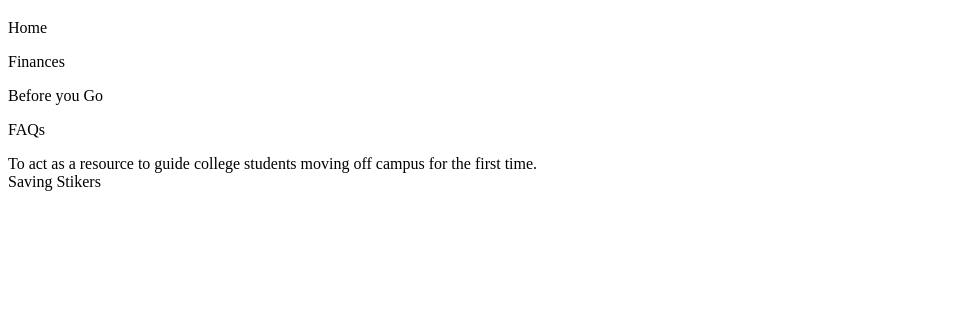
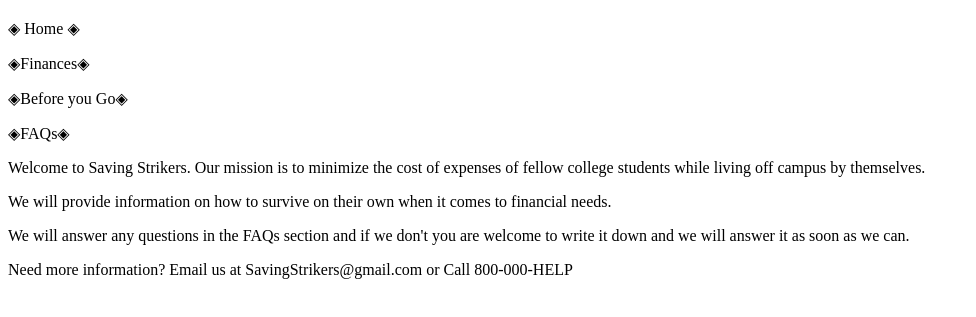
Before and after one commit to DarrylBrooks97/Saving-Strikers, a plain HTML site: page student/index.html in a window 1280 px wide. Shown: the part 61-378 px from the top of the page, without its empty margins (0-976 px from the left). Drawn offline with Linux system fonts and the light colour scheme.

Commit message:
Made some content changes

```diff
--- a/student/index.html
+++ b/student/index.html
@@ -8,21 +8,35 @@
 <html lang="en">
   <head>
     <meta charset="utf-8" />
-    <title>Home</title>
+    <title>Home Page</title>
   </head>
   <body>
     <header><h1>Saving Strikers</h1></header>
     <nav>
-      <p>Home</p>
-      <p>Finances</p>
-      <p>Before you Go</p>
-      <p>FAQs</p>
+      <p>&#9672; Home &#9672;</p>
+      <p>&#9672;Finances&#9672;</p>
+      <p>&#9672;Before you Go&#9672;</p>
+      <p>&#9672;FAQs&#9672;</p>
     </nav>
     <!-- The main's purpose is to hold all of the main information about the webpage  -->
     <main>
-      To act as a resource to guide college students moving off campus for the
-      first time.
+      <p>
+        Welcome to Saving Strikers. Our mission is to minimize the cost of
+        expenses of fellow college students while living off campus by
+        themselves.
+      </p>
+      <p>
+        We will provide information on how to survive on their own when it comes
+        to financial needs.
+      </p>
+      <p>
+        We will answer any questions in the FAQs section and if we don't you are
+        welcome to write it down and we will answer it as soon as we can.
+      </p>
     </main>
-    <footer>Saving Stikers</footer>
+    <footer>
+      Need more information? Email us at SavingStrikers@gmail.com or Call
+      800-000-HELP
+    </footer>
   </body>
 </html>
```
